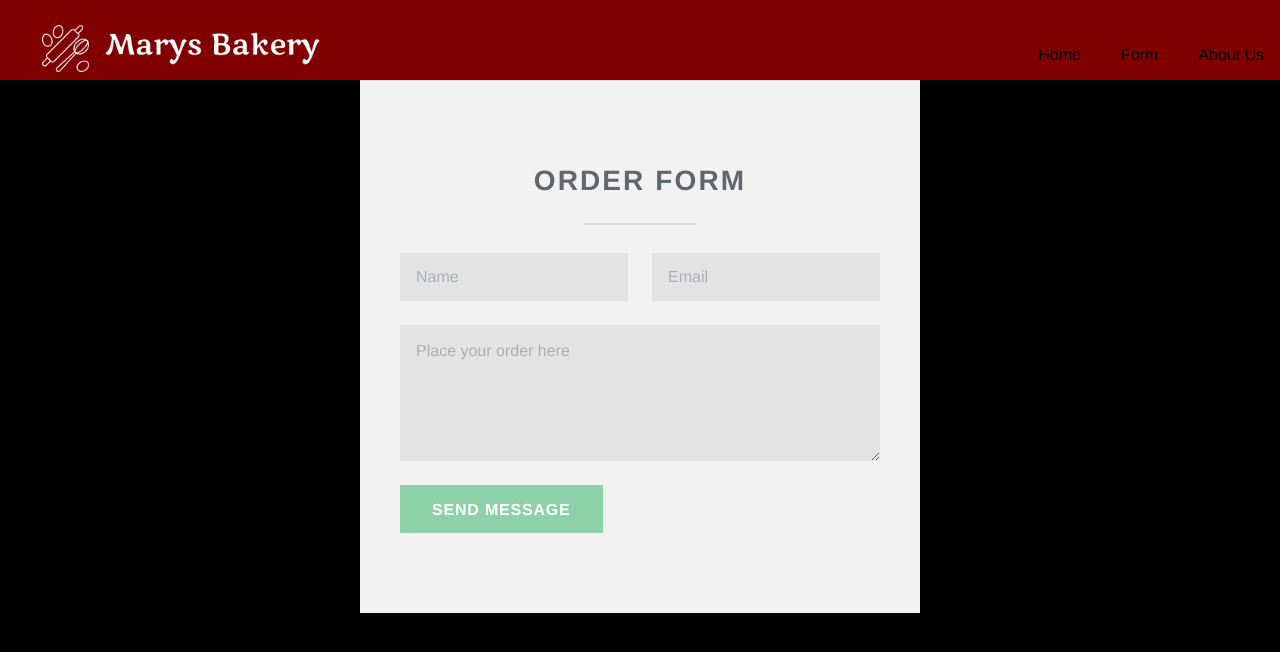
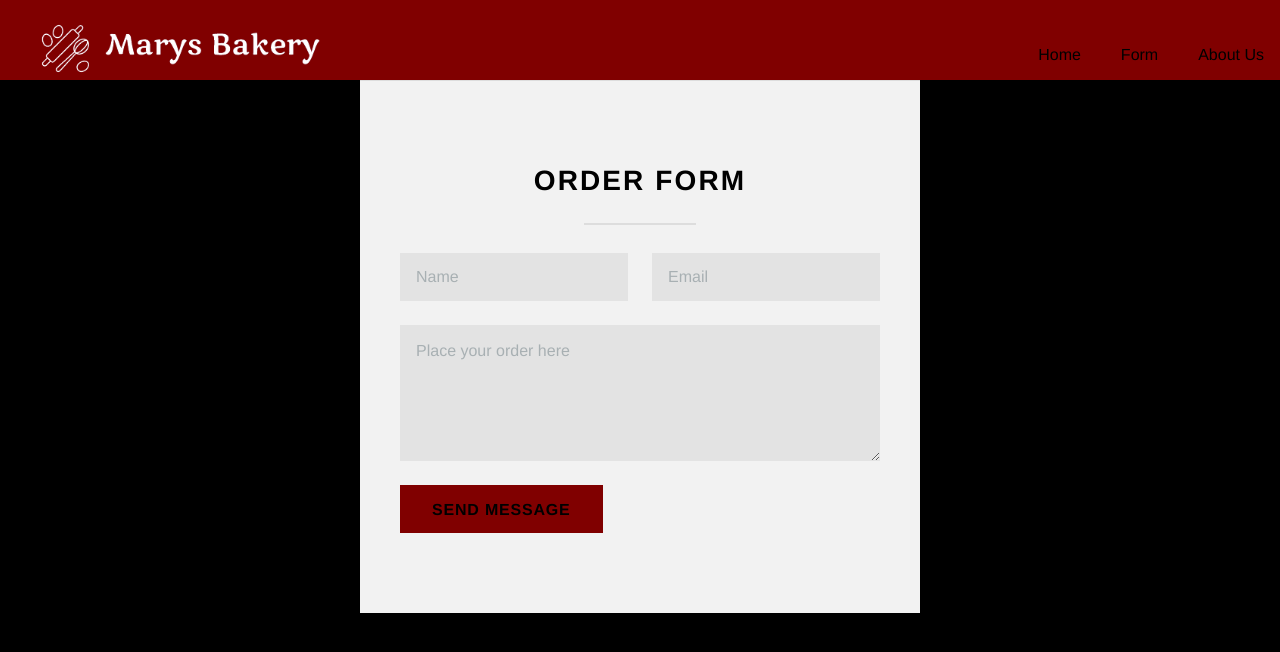
Before and after one commit to rs8799/MarysBakery, a Next.js app: page /Formpage in a window 1280 px wide. Shown: the top 652 px of the page. Built offline with nearby package versions, Linux system fonts and the light colour scheme.

Commit message:
update color form page

```diff
--- a/pages/Formpage.js
+++ b/pages/Formpage.js
@@ -18,7 +18,7 @@ export default function Formpage(){
     <section id="footer">
 				<div class="container">
 					<header class="major">
-						<h2>Order Form</h2>
+						<h2 class="orderTitle">Order Form</h2>
 					</header>
 					<form method="post" action="#">
 						<div class="row gtr-uniform">
--- a/styles/main.css
+++ b/styles/main.css
@@ -32,7 +32,9 @@ footer, header, hgroup, menu, nav, section {
 body {
 	line-height: 1;
 }
-
+.orderTitle {
+	color: black;
+}
 ol, ul {
 	list-style: none;
 }
@@ -2676,10 +2678,10 @@ input, select, textarea {
 		input[type="button"].primary,
 		button.primary,
 		.button.primary {
-			background-color: #8cd1a8;
+			background-color: maroon;
 			border: 0;
 			box-shadow: none;
-			color: #ffffff !important;
+			color: black !important;
 		}
 
 			input[type="submit"].primary:hover,
```
